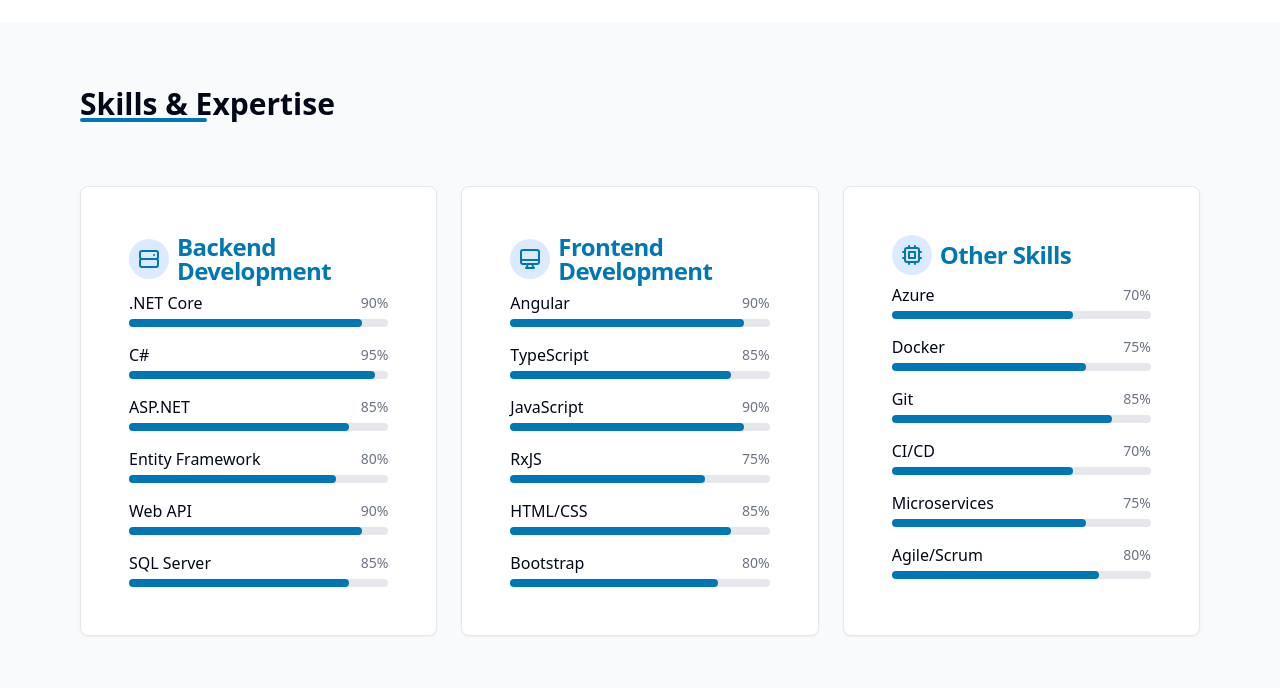
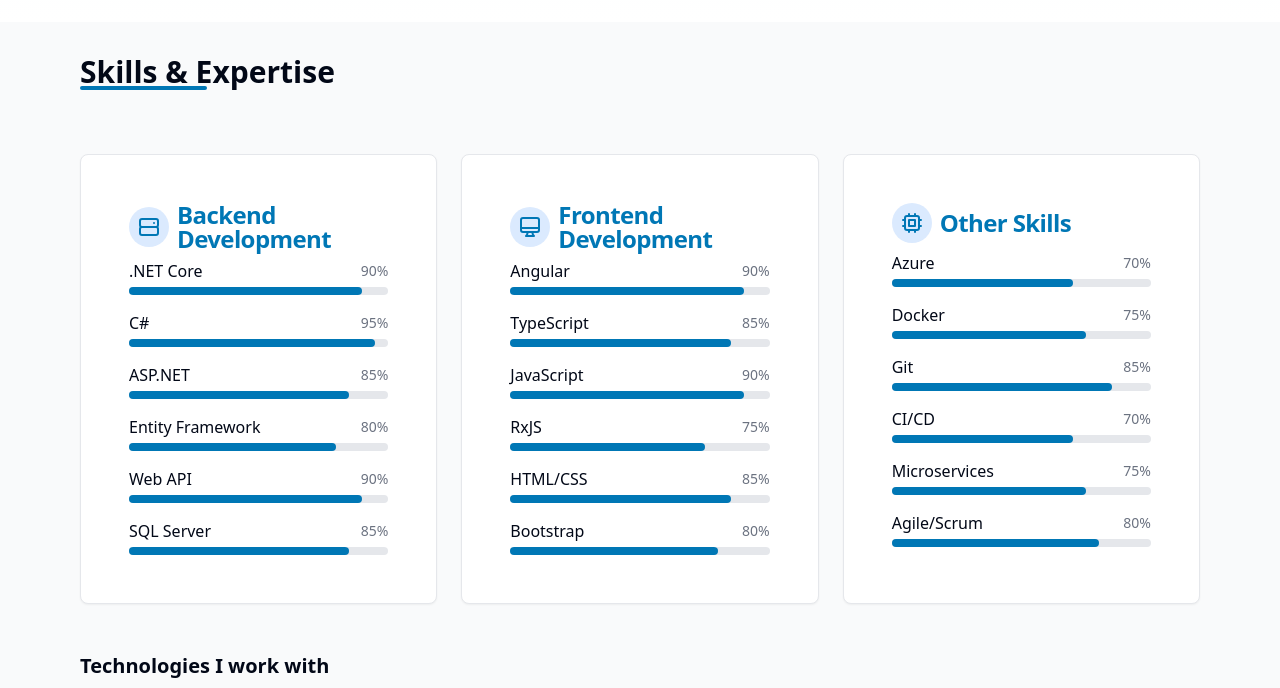
Before and after one commit to Aakash-Thakur-21/Aakash-Thakur-21.github.io, a React (Vite) app: page / in a window 1280 px wide. Shown: the part 723-1411 px from the top of the page. Built offline with nearby package versions, Linux system fonts and the light colour scheme.

Commit message:
Fix: Reduce gap between sections
Reduce the gap between the intro and skills sections.

```diff
--- a/src/components/Hero.tsx
+++ b/src/components/Hero.tsx
@@ -4,7 +4,7 @@ import { ArrowRight, Briefcase, Code, Laptop, Mail } from "lucide-react";
 
 const Hero = () => {
   return (
-    <section id="home" className="bg-gradient-to-b from-blue-50 to-white py-20 px-4 lg:min-h-[85vh] flex items-center">
+    <section id="home" className="bg-gradient-to-b from-blue-50 to-white py-12 px-4 lg:min-h-[85vh] flex items-center">
       <div className="container mx-auto">
         <div className="grid md:grid-cols-2 gap-12 items-center">
           <div className="order-2 md:order-1">
--- a/src/components/Skills.tsx
+++ b/src/components/Skills.tsx
@@ -31,7 +31,7 @@ const skillsData = {
 
 const Skills = () => {
   return (
-    <section id="skills" className="section-padding bg-gray-50">
+    <section id="skills" className="section-padding pt-8 bg-gray-50">
       <div className="container mx-auto">
         <h2 className="section-title">Skills & Expertise</h2>
 
--- a/src/index.css
+++ b/src/index.css
@@ -1,4 +1,3 @@
-
 @tailwind base;
 @tailwind components;
 @tailwind utilities;
@@ -47,7 +46,7 @@
   }
 
   .section-padding {
-    @apply py-16 px-4 md:px-8 lg:px-12;
+    @apply py-12 px-4 md:px-8 lg:px-12;
   }
 
   .section-title {
```
